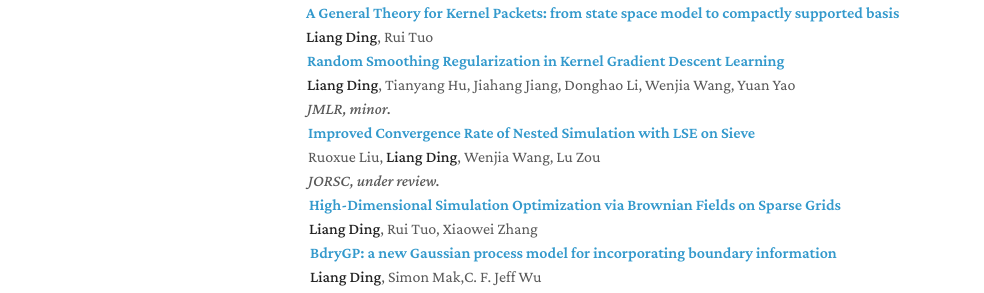
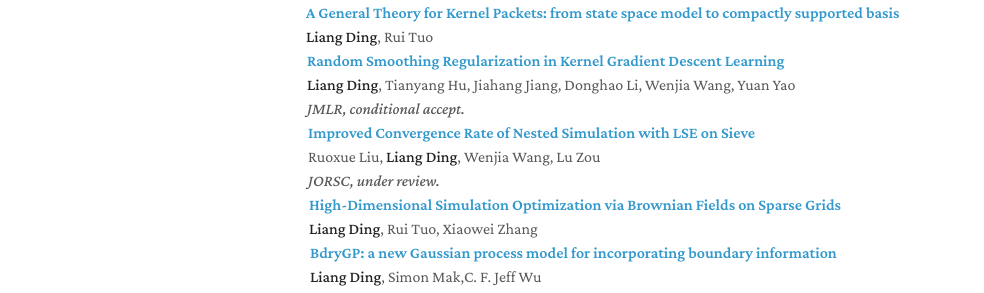
Before and after one commit to ldingaa/ldingaa.github.io, a Jekyll site: the page built from index.md, in a window 1280 px wide and 900 px high, scrolled down 522 px. Shown: the part 441-734 px from the top of the window, without its empty margins (166-1150 px from the left). Built offline with Jekyll 4.4.1, drawn with Linux system fonts in a browser that asks for light colours; nearby versions of some CDN libraries; a style sheet for code colours, icons or effects is not loaded.

Commit message:
Update working_papers.md

```diff
--- a/_includes/working_papers.md
+++ b/_includes/working_papers.md
@@ -18,7 +18,7 @@
 <div class="col-sm-9" style="position: relative;padding-right: 15px;padding-left:1px;">
     <div class="title"><a href="https://arxiv.org/abs/2305.03531"> Random Smoothing Regularization in Kernel Gradient Descent Learning</a></div>
     <div class="author"><strong>Liang Ding</strong>, Tianyang Hu, Jiahang Jiang, Donghao Li, Wenjia Wang, Yuan Yao</div>
-     <div class="periodical"><em>JMLR, minor.</em></div>
+     <div class="periodical"><em>JMLR, conditional accept.</em></div>
 
 <div class="col-sm-9" style="position: relative;padding-right: 15px;padding-left:1px;">
     <div class="title"><a href="https://arxiv.org/pdf/2310.11756"> Improved Convergence Rate of Nested Simulation with LSE on Sieve</a></div>
```
